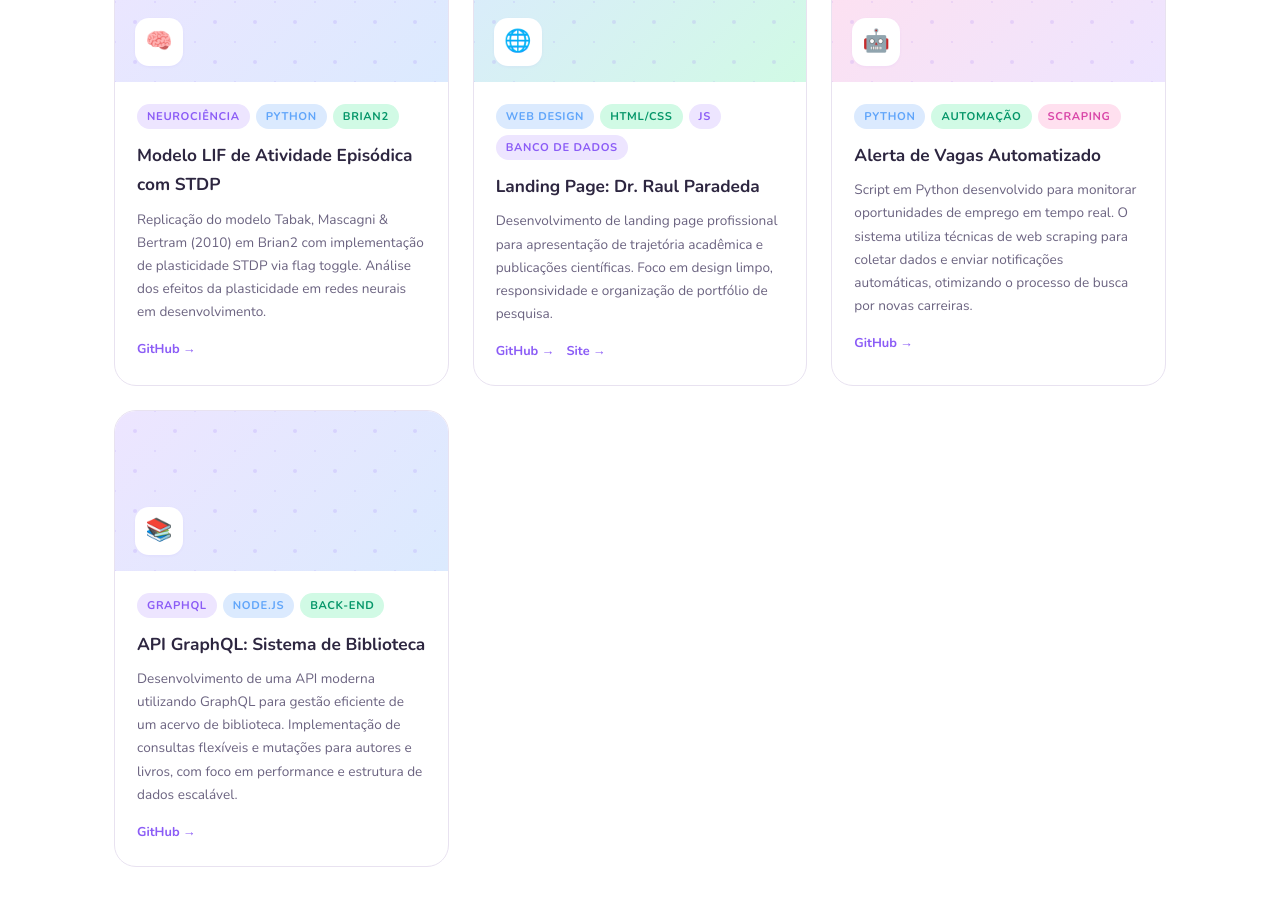
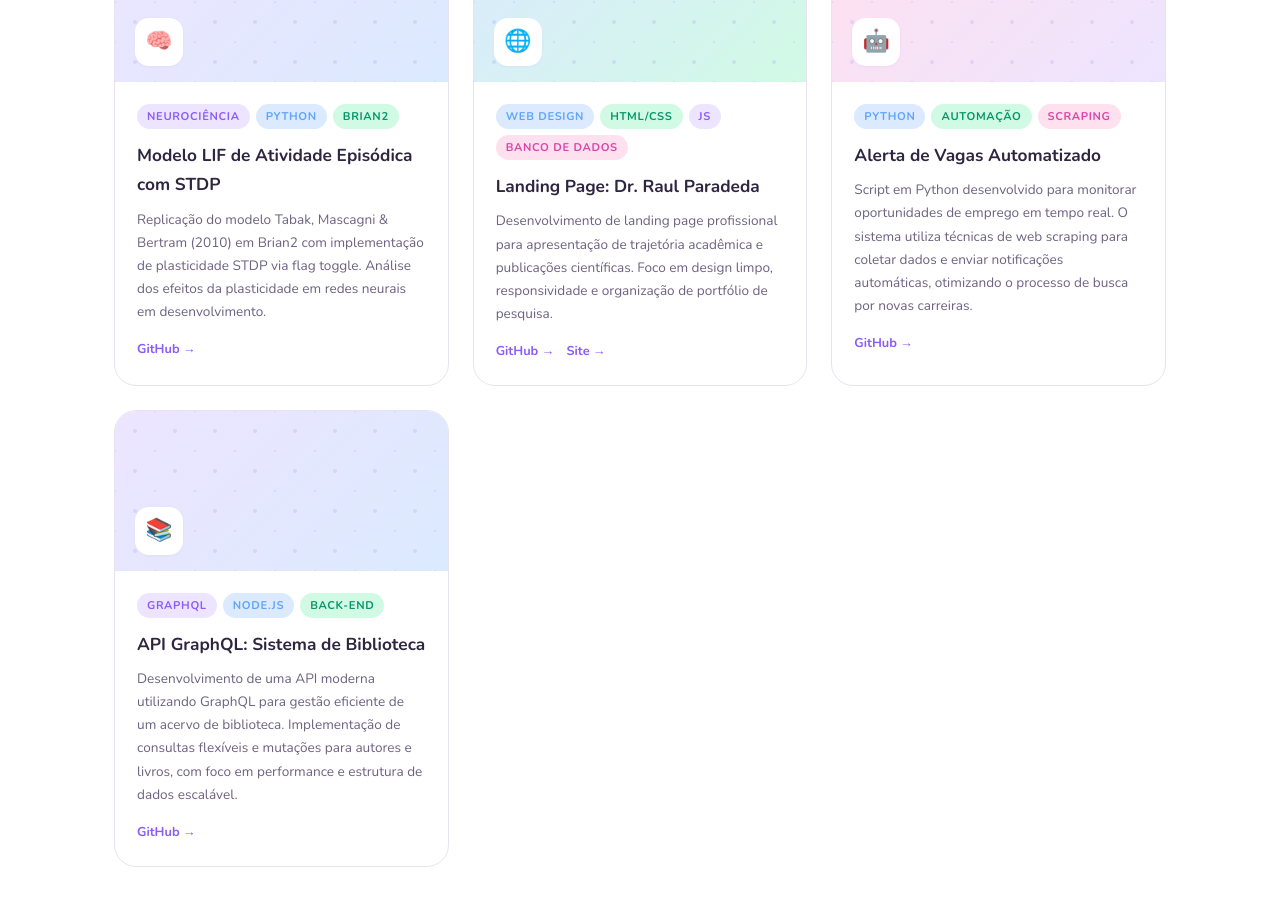
Before and after one commit to emillyyorke/emillyyorke.github.io, a plain HTML site: page index.html in a window 1280 px wide. Shown: the part 4380-5285 px from the top of the page. Drawn offline with nearby package versions, Linux system fonts and the light colour scheme.

Commit message:
Update index.html

```diff
--- a/index.html
+++ b/index.html
@@ -398,7 +398,7 @@
                         <span class="project-tag blue">Web Design</span>
                         <span class="project-tag mint">HTML/CSS</span>
                         <span class="project-tag lilac">JS</span>
-                        <span class="project-tag lilac">Banco de Dados</span>
+                        <span class="project-tag pink">Banco de Dados</span>
                     </div>
                     <h3 class="project-title">Landing Page: Dr. Raul Paradeda</h3>
                     <p class="project-desc" data-i18n="proj2_desc">
```
